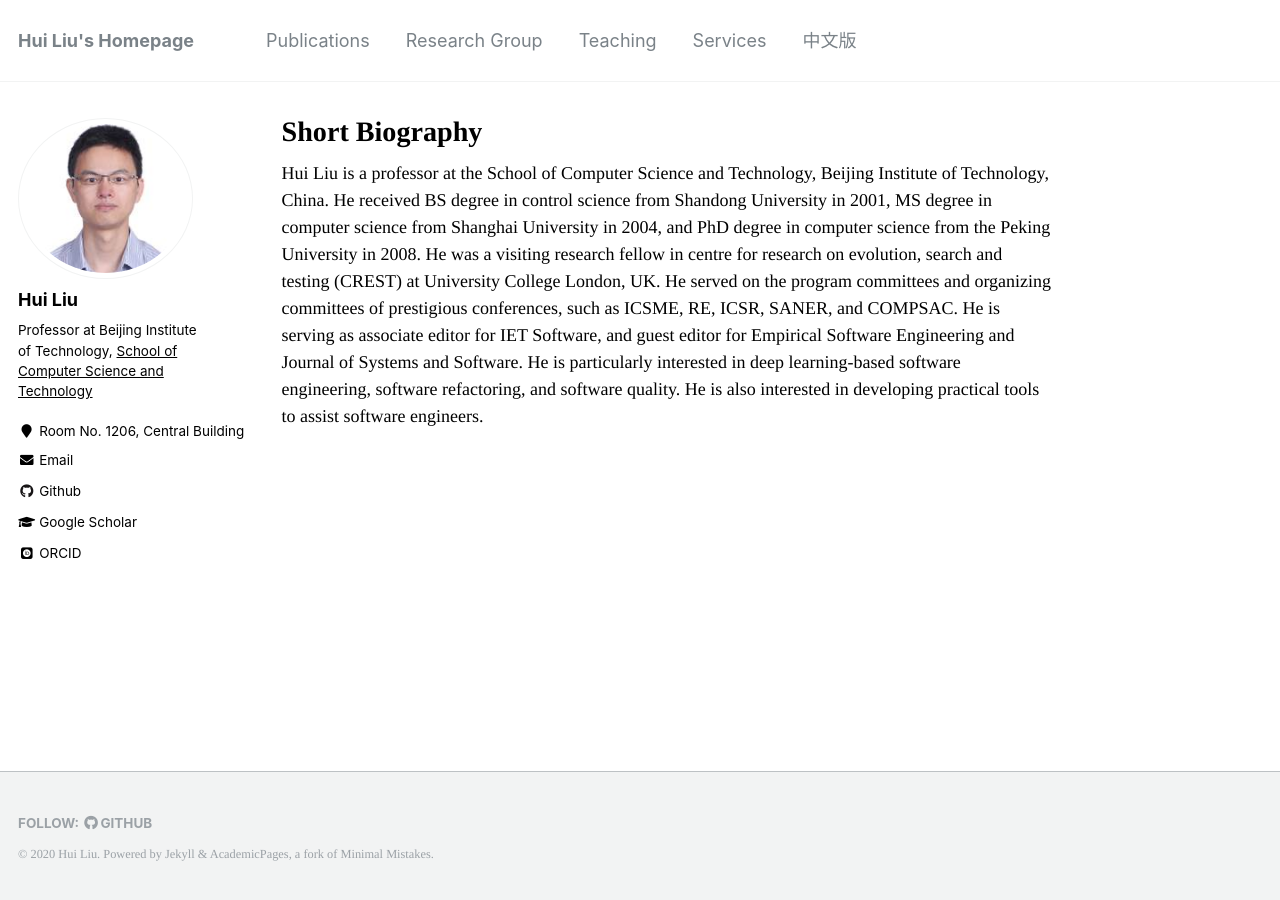
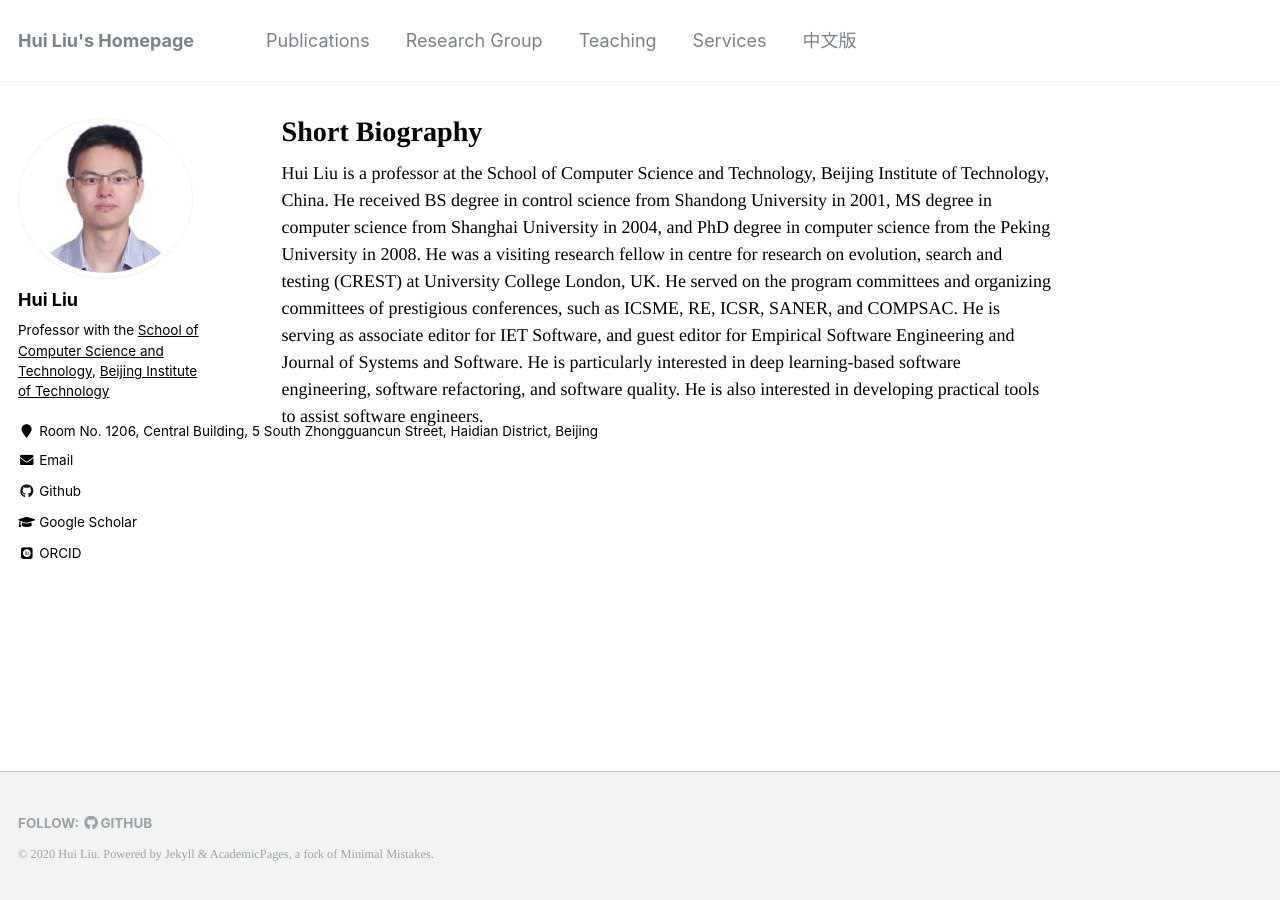
Before and after one commit to liuhuigmail/liuhuigmail.github.io, a Jekyll site: the page built from _pages/about.md, in a window 1280 px wide. Built offline with Jekyll 4.4.1, drawn with Linux system fonts in a browser that asks for light colours; some web fonts are replaced.

Commit message:
Update _config.yml

```diff
--- a/_config.yml
+++ b/_config.yml
@@ -82,8 +82,8 @@ analytics:
 author:
   name             : "Hui Liu"
   avatar           : "profile.png"
-  bio              : "Professor at Beijing Institute of Technology, <a style='color: black;' href='http://cs.bit.edu.cn/'>School of Computer Science and Technology</a>"
-  location         : "Room No. 1206, Central Building"
+  bio              : "Professor with the <a style='color: black;' href='http://cs.bit.edu.cn/'> School of Computer Science and Technology</a>, <a style='color: black;' href='http://cs.bit.edu.cn/'>Beijing Institute of Technology</a> "
+  location         : "Room No. 1206, Central Building,  5 South Zhongguancun Street, Haidian District, Beijing"
   employer         :
   pubmed           :
   googlescholar    : "https://scholar.google.com/citations?hl=zh-CN&user=XOnQow4AAAAJ"
@@ -106,7 +106,7 @@ author:
   orcid            : "0000-0002-3267-6801"
   pinterest        :
   soundcloud       :
-  stackoverflow    : # http://stackoverflow.com/users/123456/username
+  stackoverflow    :
   steam            :
   tumblr           :
   twitter          :
```
